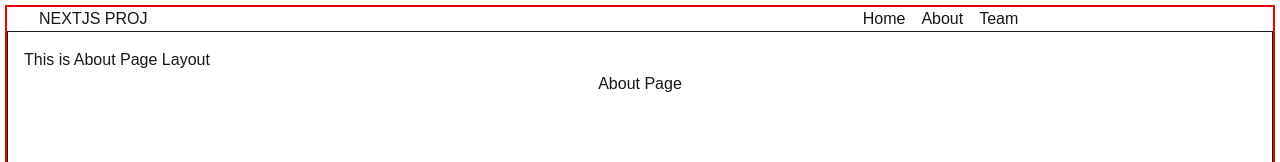
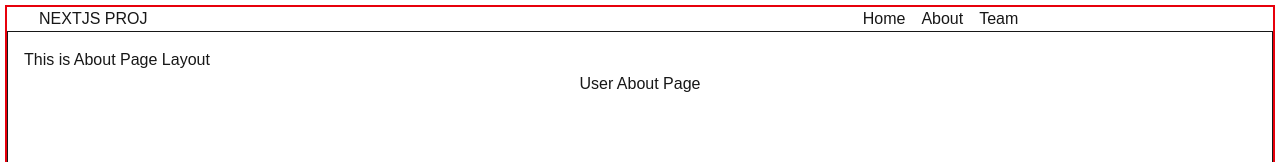
Before and after one commit to adithya-naik/Next.JS, a Next.js app in the folder day2/: page /about in a window 1280 px wide. Shown: the top 162 px of the page. Built offline with nearby package versions, Linux system fonts and the light colour scheme.

Commit message:
grouped Routes

```diff
--- /dev/null
+++ b/day2/app/(user)/about/page.js
@@ -0,0 +1,9 @@
+const About = () => {
+  return <>
+  <div className="flex justify-center items-center">
+    User About Page
+  </div>
+  </>
+}
+
+export default About;
--- /dev/null
+++ b/day2/app/(user)/page.jsx
@@ -0,0 +1,9 @@
+const About = () => {
+  return <>
+  <div className="flex justify-center items-center">
+    User Home Page
+  </div>
+  </>
+}
+
+export default About;
--- /dev/null
+++ b/day2/app/admin/about/page.jsx
@@ -0,0 +1,9 @@
+const page = () => {
+  return (
+    <div>
+      Admin About
+    </div>
+  )
+}
+
+export default page
--- a/day2/app/about/page.js
+++ b/day2/app/admin/page.jsx
@@ -1,7 +1,7 @@
 const About = () => {
   return <>
   <div className="flex justify-center items-center">
-    About Page
+    Admin Home Page
   </div>
   </>
 }
```
Also changed, not shown: day2/app/(user)/about/layout.jsx (line endings or trailing spaces), day2/app/(user)/about/teams/page.jsx (renamed from day2/app/about/teams/page.jsx), 1 other file (tests, documents, lock files or other folders).
